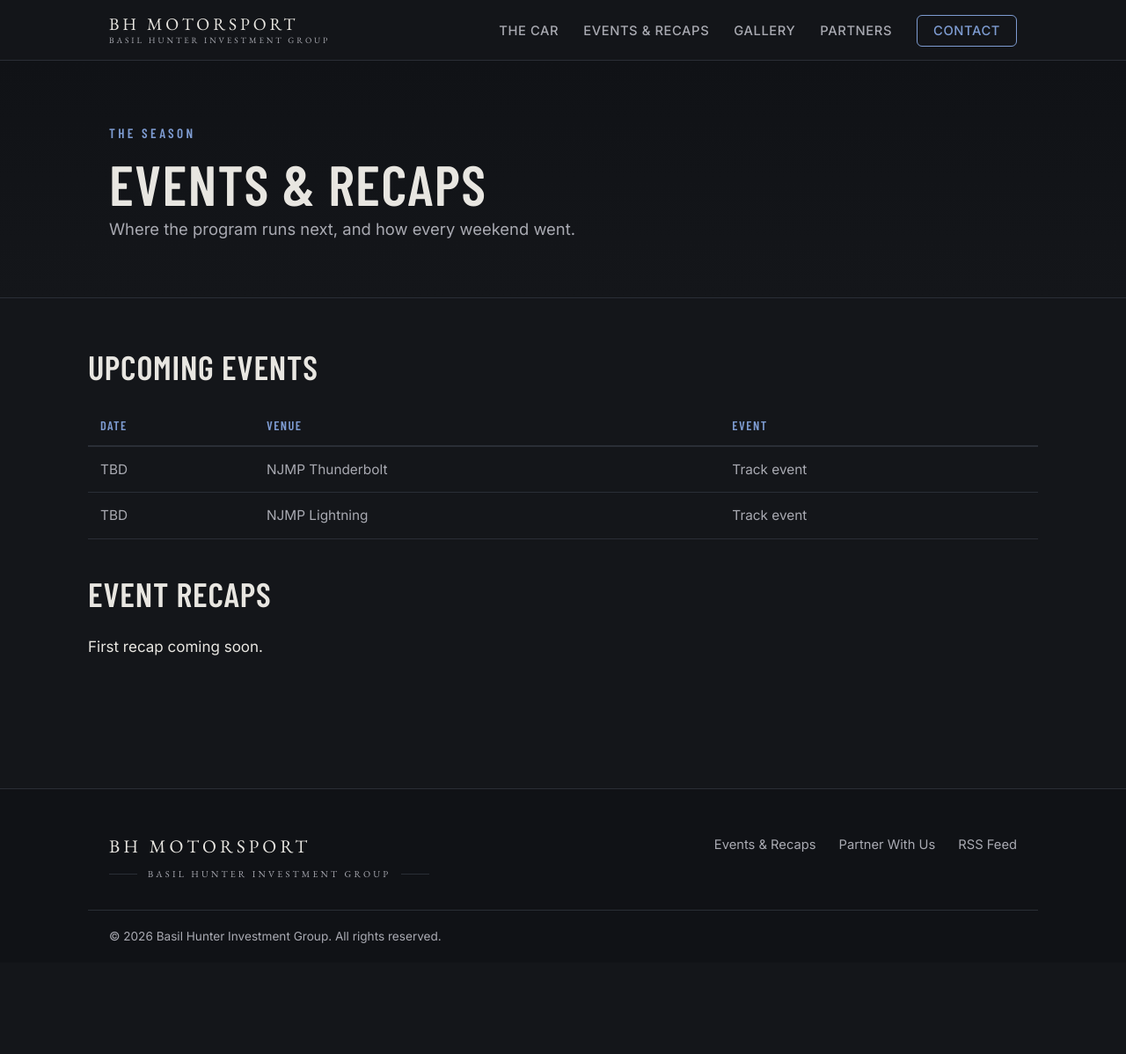
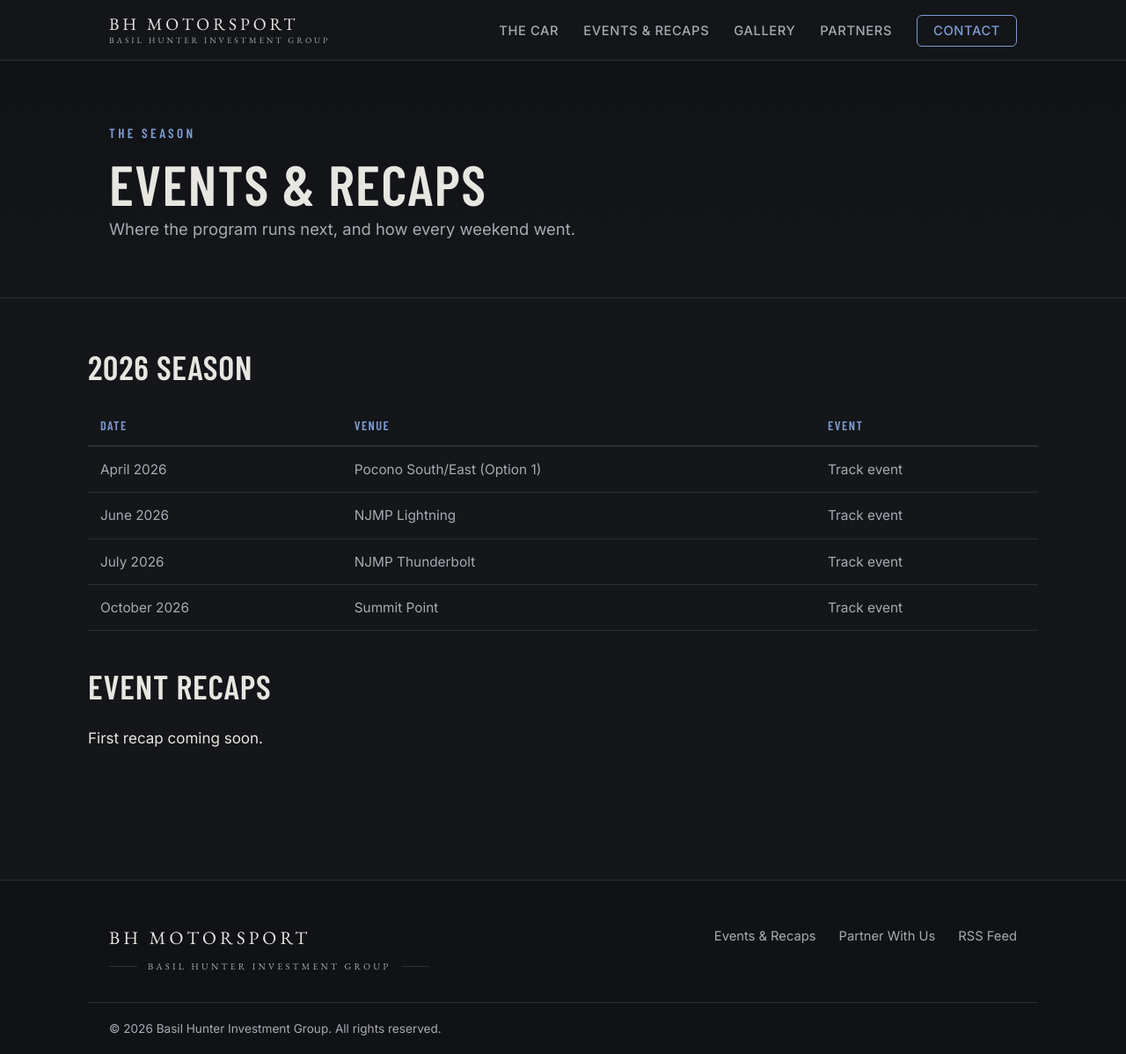
Before and after one commit to BHMotorsport/basilhunter.com, a Jekyll site: the page built from events.html, in a window 1280 px wide and 1198 px high. Shown: the whole window at 88% size. Built offline with Jekyll 4.4.1, drawn with Linux system fonts in a browser that asks for light colours.

Commit message:
Events: 2026 season schedule; Car: remove hero photo
Co-Authored-By: Claude Fable 5 <noreply@anthropic.com>

```diff
--- a/events.html
+++ b/events.html
@@ -7,15 +7,16 @@ subtitle: Where the program runs next, and how every weekend went.
 description: Basil Hunter Motorsport event schedule and track day recaps from New Jersey Motorsports Park and beyond.
 ---
 
-<h2>Upcoming Events</h2>
-<!-- PLACEHOLDER: replace with the real schedule. Add or remove rows as needed. -->
+<h2>2026 Season</h2>
 <table class="events-table">
   <thead>
     <tr><th>Date</th><th>Venue</th><th>Event</th></tr>
   </thead>
   <tbody>
-    <tr><td>TBD</td><td>NJMP Thunderbolt</td><td>Track event</td></tr>
-    <tr><td>TBD</td><td>NJMP Lightning</td><td>Track event</td></tr>
+    <tr><td>April 2026</td><td>Pocono South/East (Option 1)</td><td>Track event</td></tr>
+    <tr><td>June 2026</td><td>NJMP Lightning</td><td>Track event</td></tr>
+    <tr><td>July 2026</td><td>NJMP Thunderbolt</td><td>Track event</td></tr>
+    <tr><td>October 2026</td><td>Summit Point</td><td>Track event</td></tr>
   </tbody>
 </table>
 
```
Also changed, not shown: car.md (+0 -3 lines), README.md.
